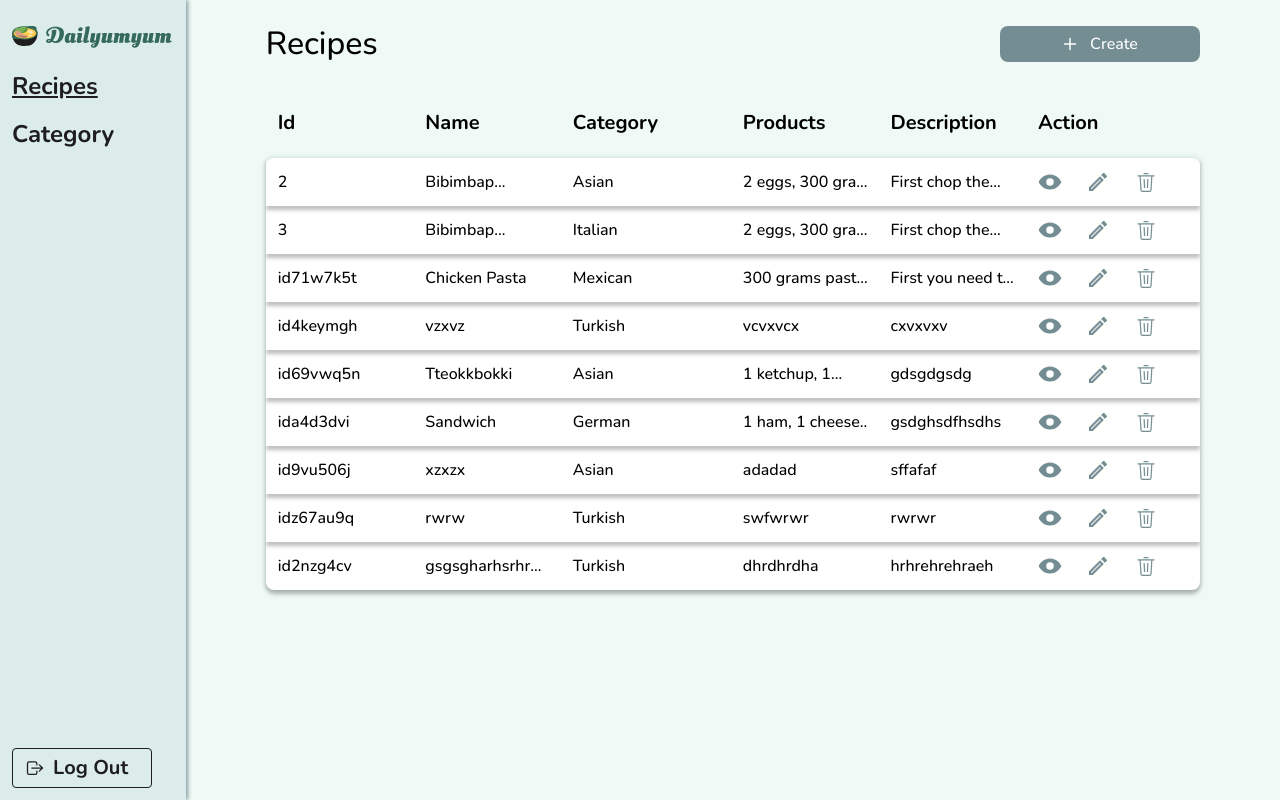
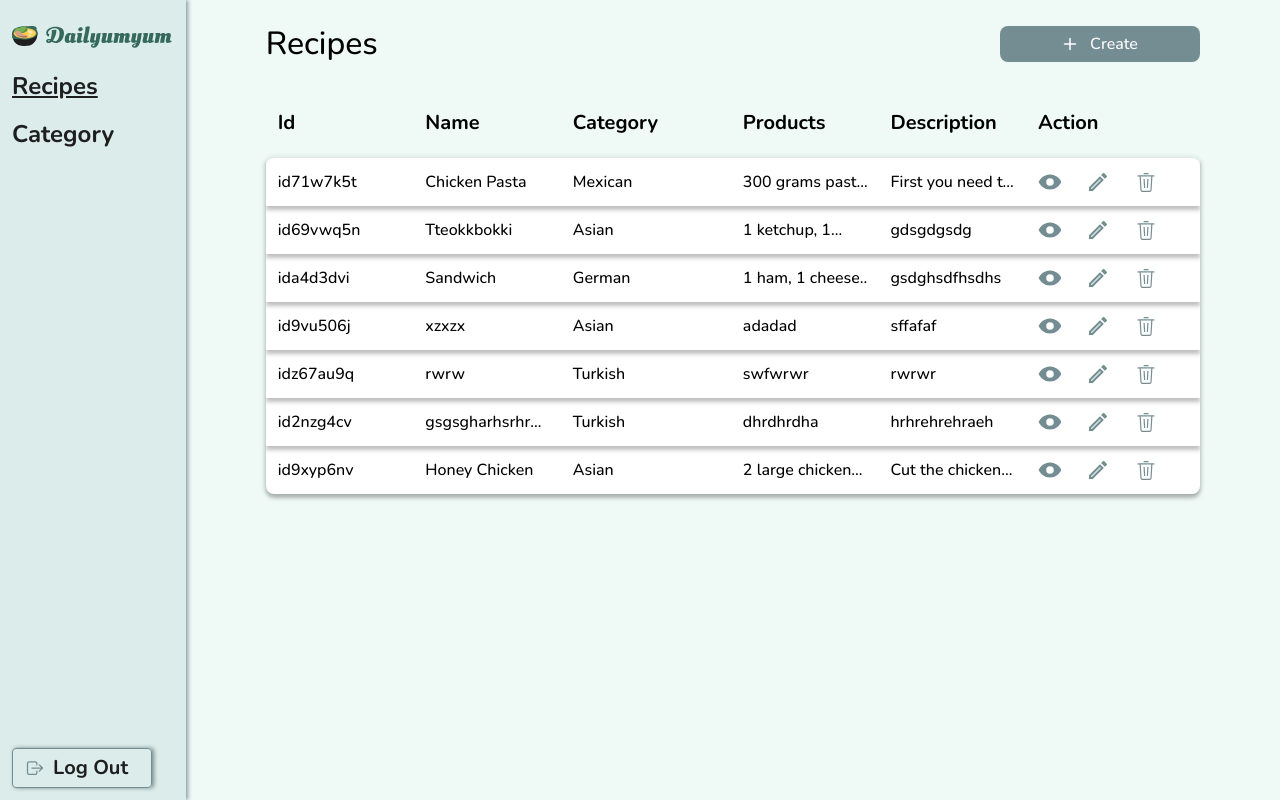
Before and after one commit to TsvettyM/dailyumyum-cfui, a Next.js app: page /admin/recipes in a window 1280 px wide. Built offline with nearby package versions, Linux system fonts and the light colour scheme; data requests are answered from the project's data file.

Commit message:
added view button

```diff
--- a/db.json
+++ b/db.json
@@ -9,32 +9,11 @@
   ],
   "recipes": [
     {
-      "title": "Bibimbap (Chinese)325325",
-      "category": "Asian",
-      "products": "2 eggs, 300 gram rice, meat",
-      "description": "First chop the vegetables.. Adsfsdgdg",
-      "id": "2"
-    },
-    {
-      "title": "Bibimbap (Korean)",
-      "category": "Italian",
-      "products": "2 eggs, 300 gram rice, meat",
-      "description": "First chop the vegetables..",
-      "id": "3"
-    },
-    {
       "title": "Chicken Pasta",
       "category": "Mexican",
       "products": "300 grams pasta, 500 grams chicken meat",
       "description": "First you need to boil the pasta.. Asfsdgsdgsegrgves gsegsgsdgsdgsdg",
       "id": "id71w7k5t"
-    },
-    {
-      "title": "vzxvz",
-      "category": "Turkish",
-      "products": "vcvxvcx",
-      "description": "cxvxvxv",
-      "id": "id4keymgh"
     },
     {
       "title": "Tteokkbokki",
@@ -70,6 +49,13 @@
       "products": "dhrdhrdha",
       "description": "hrhrehrehraeh",
       "id": "id2nzg4cv"
+    },
+    {
+      "id": "id9xyp6nv",
+      "title": "Honey Chicken",
+      "category": "Asian",
+      "products": "2 large chicken breasts, 2.5 tablespoons cornstarch, 1/4 cup honey, 1/4 cup chicken broth, 2 tablespoons soy sauce, 1/2 tablespoon apple cider vinegar, 1/4 teaspoon garlic powder, 2 tablespoons olive oil or vegetable oil , Chopped scallions",
+      "description": "Cut the chicken into bite-size pieces. Add the chicken to a bowl and sprinkle the cornstarch over it. Toss until coated.To another bowl, add the honey, chicken broth, soy sauce, apple cider vinegar, and garlic powder. Add the oil to a skillet over medium-high heat. Let the pan get nice and hot. Cook the chicken until browned on two sides (about 3-5 min/side). Do two batches so as not to crowd the pan. You may need to add another tablespoon or so of oil when cooking the second batch. Important note: If the chicken is sticking, wait a little longer and it will release when it's nicely browned. Take the skillet off the heat and pour in the sauce from the bowl. Scrape up any browned bits from the bottom of the pan. Add the chicken back in. Reduce the heat to medium and return the pan to the burner. Let it cook for a few minutes until the sauce has thickened up a bit and the chicken is fully cooked through (I spoon some sauce over top). Serve immediately with chopped scallions if desired."
     }
   ],
   "category": [
--- /dev/null
+++ b/features/admin/AdminView.tsx
@@ -0,0 +1,131 @@
+import Link from "next/link";
+import IconLogo from "../icons/components/IconLogo";
+import IconLogOut from "../icons/components/IconLogOut";
+import { useRouter } from "next/router";
+import { useEffect, useState } from "react";
+import { IRecipeList } from "@/pages/admin/recipes";
+import axios from "axios";
+import IconEdit from "../icons/components/IconEdit";
+import IconDelete from "../icons/components/IconDelete";
+
+const AdminView = () => {
+  const [data, setData] = useState<IRecipeList>();
+  const router = useRouter();
+
+  useEffect(() => {
+    axios
+      .get("http://localhost:3001/recipes/" + router.query.id)
+      .then((res) => {
+        setData(res.data);
+      })
+      .catch(() => {
+        router.replace("/admin/recipes");
+      });
+  }, [router]);
+
+  const handleDelete = async (id: number) => {
+    axios
+      .delete("http://localhost:3001/recipes/" + id)
+      .then(() => {
+        router.back();
+      })
+      .catch((error) => {
+        console.error("There was an error deleting the recipe!", error);
+      });
+  };
+
+  if (!data) {
+    return;
+  }
+
+  return (
+    <div className="admin__view-page flex h-full w-full bg-[#EFF9F5]">
+      <nav className="flex flex-col bg-[#DCECEA] text-black font-semibold h-full w-[250px] pt-4 pl-3 shadow-right shadow-[#889FA5]">
+        <IconLogo className="h-10 w-[160px] mb-3" />
+
+        <Link
+          href="/admin/recipes"
+          className={`mb-3 hover:text-black/20 text-24 hover:italic ${
+            router.pathname === "/admin/recipes" ? "underline" : ""
+          }`}
+        >
+          Recipes
+        </Link>
+        <Link
+          href="/admin/category"
+          className={`hover:text-black/20 text-24 hover:italic ${
+            router.pathname === "/admin/category" ? "underline" : ""
+          }`}
+        >
+          Category
+        </Link>
+
+        <Link
+          href="/admin"
+          className={`flex items-center border border-[#748D93] shadow-[#748D93] shadow-right rounded-4 p-1 w-full max-w-[140px] text-20 hover:italic mt-auto mb-3 mr-3 ${
+            router.pathname === "/admin" ? "underline" : ""
+          }`}
+        >
+          <IconLogOut className="mx-2" />
+          Log Out
+        </Link>
+      </nav>
+
+      <div className="flex items-center justify-center mx-20 w-full mt-20">
+        <form className="view__recipe flex flex-col items-start right-10 bottom-10 shadow-[#889FA5] shadow-spread py-8 px-10 rounded-10 w-full h-full">
+          <h1 className="text-32 font-semibold text-start mb-4">View Recipe</h1>
+
+          <div className="shadow-bottom-right shadow-[#889FA5] bg-[#DCECEA] w-full h-full rounded-10 p-4">
+            <div className="flex items-start justify-start w-full">
+              <div>
+                <p className="text-18 text-black font-bold">
+                  Id: <span className="text-16 font-medium">{data.id}</span>
+                </p>
+                <p className="text-18 text-black font-bold">
+                  Name:{" "}
+                  <span className="text-16 font-medium">{data.title}</span>
+                </p>
+                <p className="text-18 text-black font-bold">
+                  Category:{" "}
+                  <span className="text-16 font-medium">{data.category}</span>
+                </p>
+                <p className="text-18 text-black font-bold">
+                  Products:{" "}
+                  <span className="text-16 font-medium">{data.products}</span>
+                </p>
+                <p className="text-18 text-black font-bold">
+                  Description:{" "}
+                  <span className="text-16 font-medium">
+                    {data.description}
+                  </span>
+                </p>
+              </div>
+
+              <div className="flex ml-auto space-x-1">
+                <Link
+                  href={{
+                    pathname: "/admin/edit/recipes",
+                    query: { id: data.id.toString() },
+                  }}
+                  className="flex items-center"
+                >
+                  <IconEdit className="mx-2 w-6 h-6" />
+                </Link>
+
+                <button
+                  type="button"
+                  onClick={() => handleDelete(data.id)}
+                  className="flex items-center"
+                >
+                  <IconDelete className="w-6 h-6" />
+                </button>
+              </div>
+            </div>
+          </div>
+        </form>
+      </div>
+    </div>
+  );
+};
+
+export default AdminView;
--- a/features/icons/components/IconLogOut.tsx
+++ b/features/icons/components/IconLogOut.tsx
@@ -11,7 +11,7 @@ const IconLogOut = ({ className }: IIcon) => {
     >
       <path
         fill="none"
-        stroke="currentColor"
+        stroke="#748D93"
         strokeLinecap="round"
         strokeLinejoin="round"
         strokeWidth="32"
--- a/pages/admin/category.tsx
+++ b/pages/admin/category.tsx
@@ -60,7 +60,7 @@ const AdminCategoryPage = () => {
 
         <Link
           href="/admin"
-          className={`flex items-center border rounded-4 p-1 w-full max-w-[140px] text-20 hover:italic mt-auto mb-3 mr-3 ${
+          className={`flex items-center border border-[#748D93] shadow-[#748D93] shadow-right rounded-4 p-1 w-full max-w-[140px] text-20 hover:italic mt-auto mb-3 mr-3 ${
             router.pathname === "/admin"
           }`}
         >
--- a/pages/admin/edit/[page].tsx
+++ b/pages/admin/edit/[page].tsx
@@ -1,6 +1,6 @@
 import AdminEdit from "@/features/admin/AdminEdit";
 
-const Create = () => {
+const Edit = () => {
   return (
     <div className="edit__page flex flex-col items-center justify-center bg-[#EFF9F5] h-full py-10">
       <AdminEdit />
@@ -8,4 +8,4 @@ const Create = () => {
   );
 };
 
-export default Create;
+export default Edit;
--- a/pages/admin/recipes.tsx
+++ b/pages/admin/recipes.tsx
@@ -74,7 +74,7 @@ const AdminRecipesPage = () => {
 
         <Link
           href="/admin"
-          className={`flex items-center border rounded-4 p-1 w-full max-w-[140px] text-20 hover:italic mt-auto mb-3 mr-3 ${
+          className={`flex items-center border border-[#748D93] shadow-[#748D93] shadow-right rounded-4 p-1 w-full max-w-[140px] text-20 hover:italic mt-auto mb-3 mr-3 ${
             router.pathname === "/admin"
           }`}
         >
--- /dev/null
+++ b/pages/admin/view/[page].tsx
@@ -0,0 +1,11 @@
+import AdminView from "@/features/admin/AdminView";
+
+const View = () => {
+  return (
+    <div className="view__page bg-[#EFF9F5] h-full">
+      <AdminView />
+    </div>
+  );
+};
+
+export default View;
```
